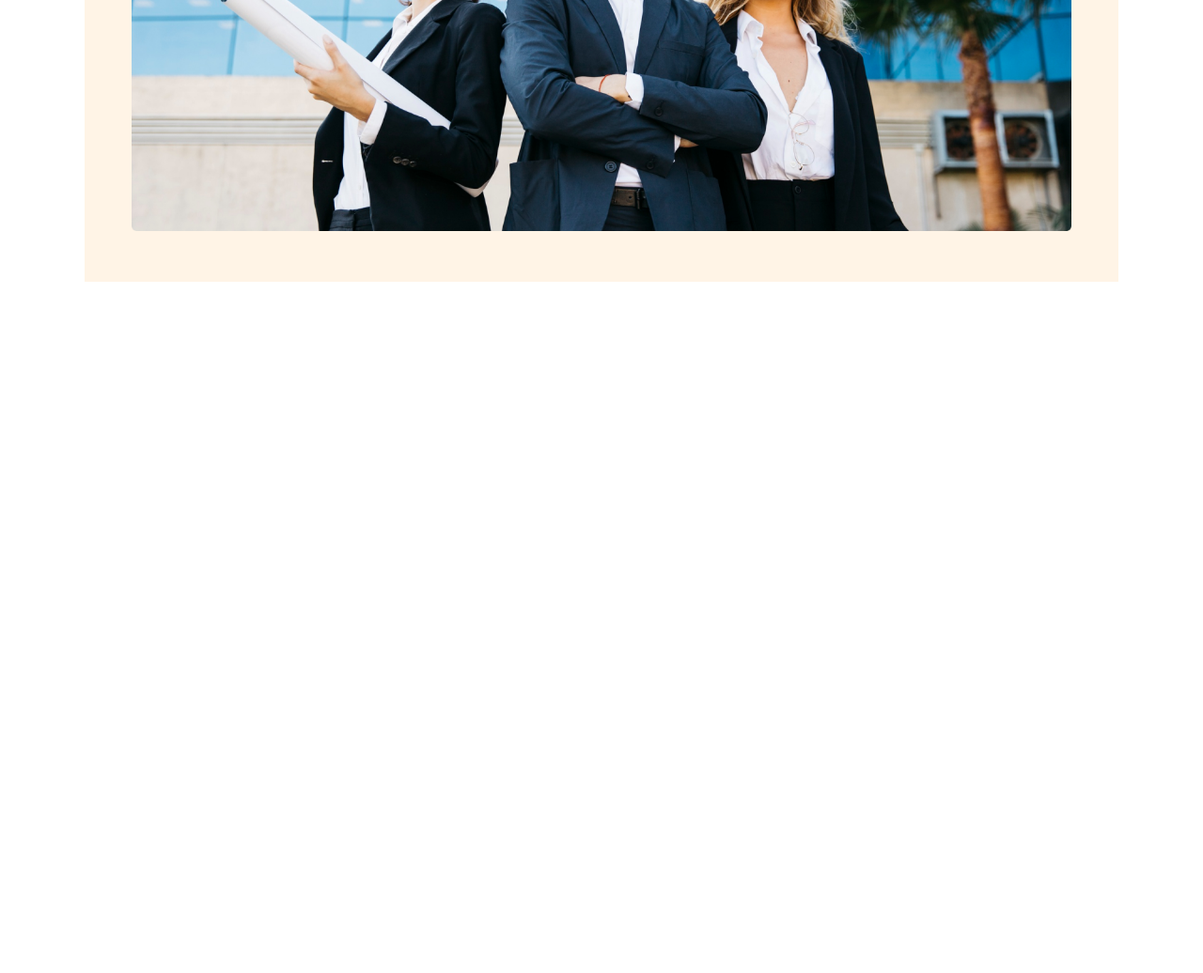
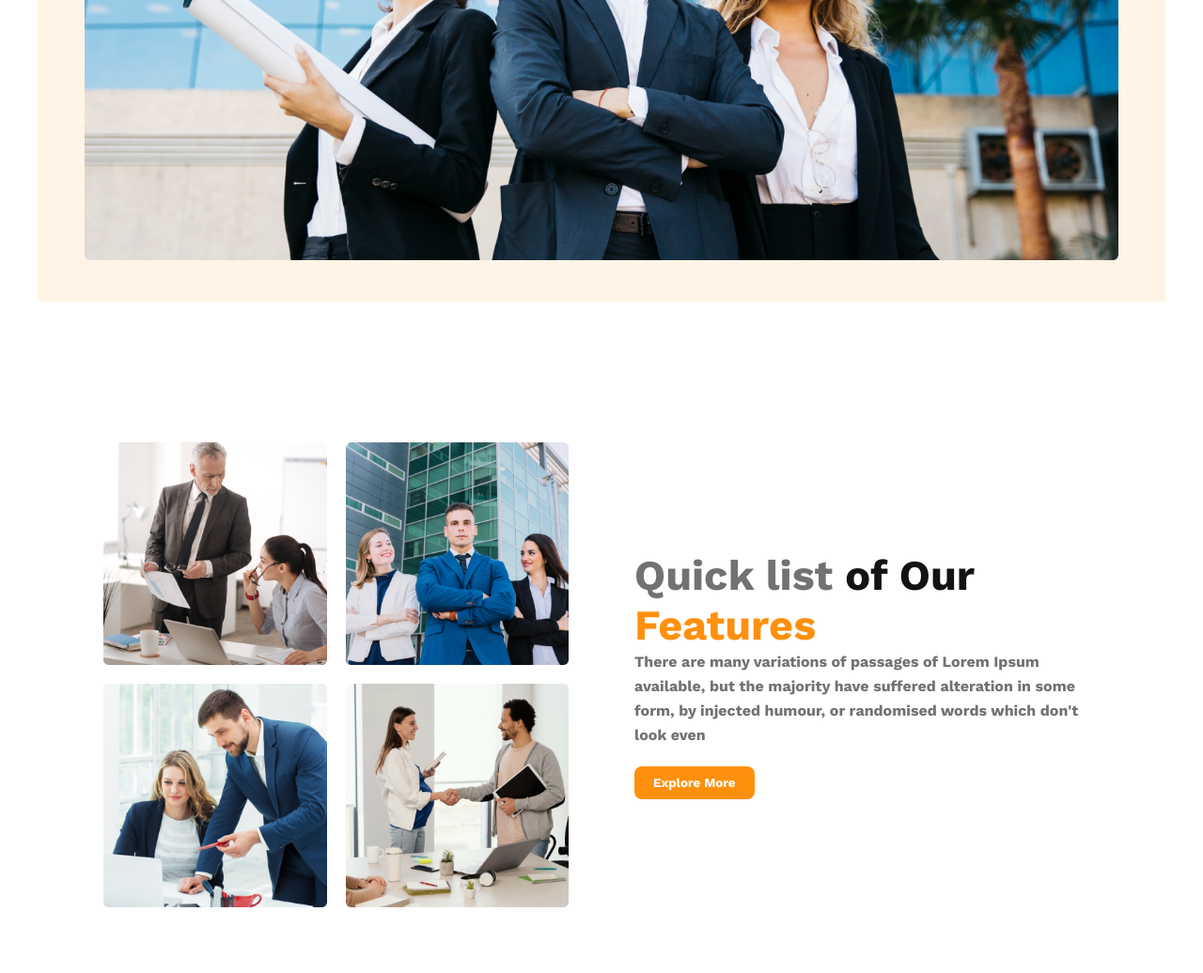
Before and after one commit to HmSani6699/assignment__2, a plain HTML site: page index.html in a window 1280 px wide. Shown: the part 733-1769 px from the top of the page at 94% size. Before the commit the page ends 1033 px from the top, so only its background shows below. Drawn offline with nearby package versions, Linux system fonts and the light colour scheme.

Commit message:
add to team part and features part

```diff
--- a/css/style.css
+++ b/css/style.css
@@ -12,14 +12,14 @@
 
 body {
     width: 100%;
-    max-width: 1100px;
+    max-width: 1200px;
     margin: 0 auto;
     height: 100vh;
 }
 
 /* header and banner part */
 .header {
-    padding: 50px 50px;
+    padding: 40px 50px;
     background: rgba(255, 144, 14, 0.1);
 }
 
@@ -51,7 +51,7 @@ nav ul li {
 
 .banner-title {
     font-weight: 700;
-    font-size: 64px;
+    font-size: 4em;
     line-height: 75px;
     color: #131313;
 }
@@ -69,10 +69,123 @@ nav ul li {
     border-radius: 8px;
     color: white;
     padding: 10px 20px;
-    margin-top: 28px;
+    margin-top: 20px;
 }
 
 .banner img {
     width: 100%;
     margin-top: 50px;
 }
+
+
+/* team part and features part section style */
+.company-team-section {
+    display: flex;
+    align-items: center;
+    justify-content: center;
+    margin-top: 80px;
+    padding: 70px 70px;
+}
+
+.team-part {
+    display: grid;
+    grid-template-columns: repeat(2, 1fr);
+    gap: 20px;
+    width: 50%;
+
+}
+
+.features-plan {
+    width: 50%;
+    margin-left: 70px;
+}
+
+.team-part img {
+    width: 100%;
+}
+
+.plan-title {
+    font-weight: 500;
+    font-size: 45px;
+    line-height: 53px;
+}
+
+.sub-title {
+    color: #727272;
+}
+
+.sub-title1 {
+    color: #131313;
+}
+
+.sub-title2 {
+    color: #FF900E;
+
+}
+
+.plan-description {
+    font-weight: 400;
+    font-size: 16px;
+    line-height: 26px;
+    color: #727272;
+}
+
+@media screen and (max-width:576px) {
+    .banner-title {
+        font-size: 3em;
+        line-height: 60px;
+    }
+
+    .company-team-section {
+        flex-direction: column;
+    }
+
+    .team-part {
+        grid-template-columns: 1fr;
+        width: 100%;
+    }
+
+    .features-plan {
+        width: 100%;
+        text-align: center;
+        margin-left: 0;
+        margin-top: 40px;
+    }
+
+    .navigation {
+        flex-direction: column;
+    }
+
+    .navigation ul {
+        flex-direction: column;
+        gap: 20px;
+        margin: 10px;
+    }
+}
+
+/* medium device */
+@media screen and (min-width:576px) and (max-width:768px) {
+    .banner-title {
+        font-size: 3em;
+        line-height: 60px;
+    }
+
+    .company-team-section {
+        flex-direction: column;
+    }
+
+    .team-part {
+        grid-template-columns: 1fr;
+        width: 100%;
+    }
+
+    .features-plan {
+        width: 100%;
+        text-align: center;
+        margin-left: 0;
+        margin-top: 40px;
+    }
+
+
+
+}
--- a/index.html
+++ b/index.html
@@ -57,6 +57,45 @@
         <!-- banner part end -->
     </header>
     <!-- header end -->
+
+    <!-- main start -->
+    <main>
+        <!-- team part and features plan section start -->
+        <section class="company-team-section">
+            <article class="team-part">
+                <img src="images/team1.png"
+                    alt="">
+                <img src="images/team2.png"
+                    alt="">
+                <img src="images/team3.png"
+                    alt="">
+                <img src="images/team4.png"
+                    alt="">
+            </article>
+            <article class="features-plan">
+                <h2 class="plan-title">
+                    <span class="sub-title">Quick
+                        list</span> <span
+                        class="sub-title1">of Our
+                    </span><span
+                        class="sub-title2">Features</span>
+                </h2>
+                <p class="plan-description">
+                    There are many variations of
+                    passages of Lorem Ipsum
+                    available, but the majority
+                    have suffered alteration in
+                    some form, by injected humour,
+                    or randomised words which
+                    don't look even
+                </p>
+                <button class="banner-btn">Explore
+                    More</button>
+            </article>
+        </section>
+        <!-- team part and features plan section end -->
+    </main>
+    <!-- main end -->
 </body>
 
 </html>
```
